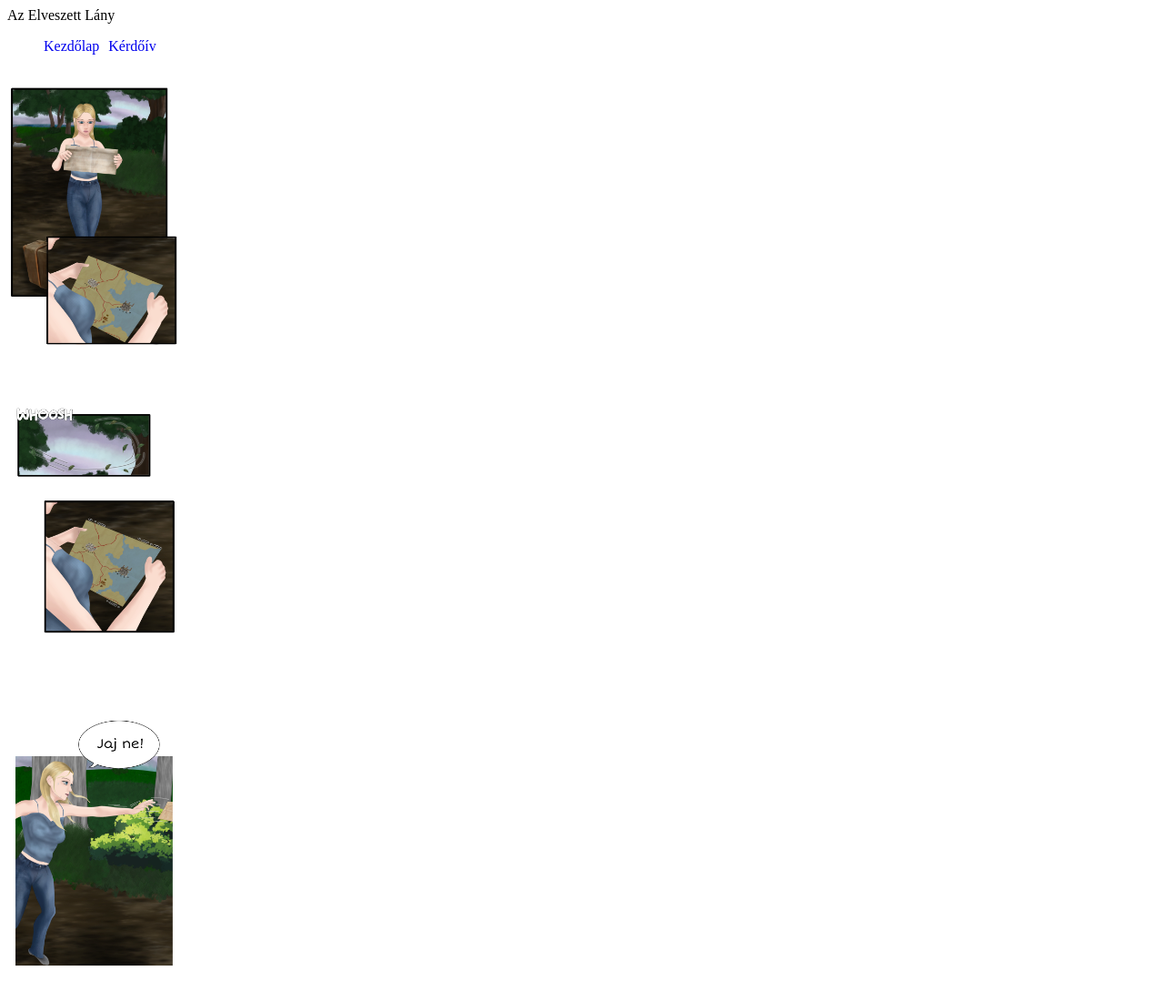
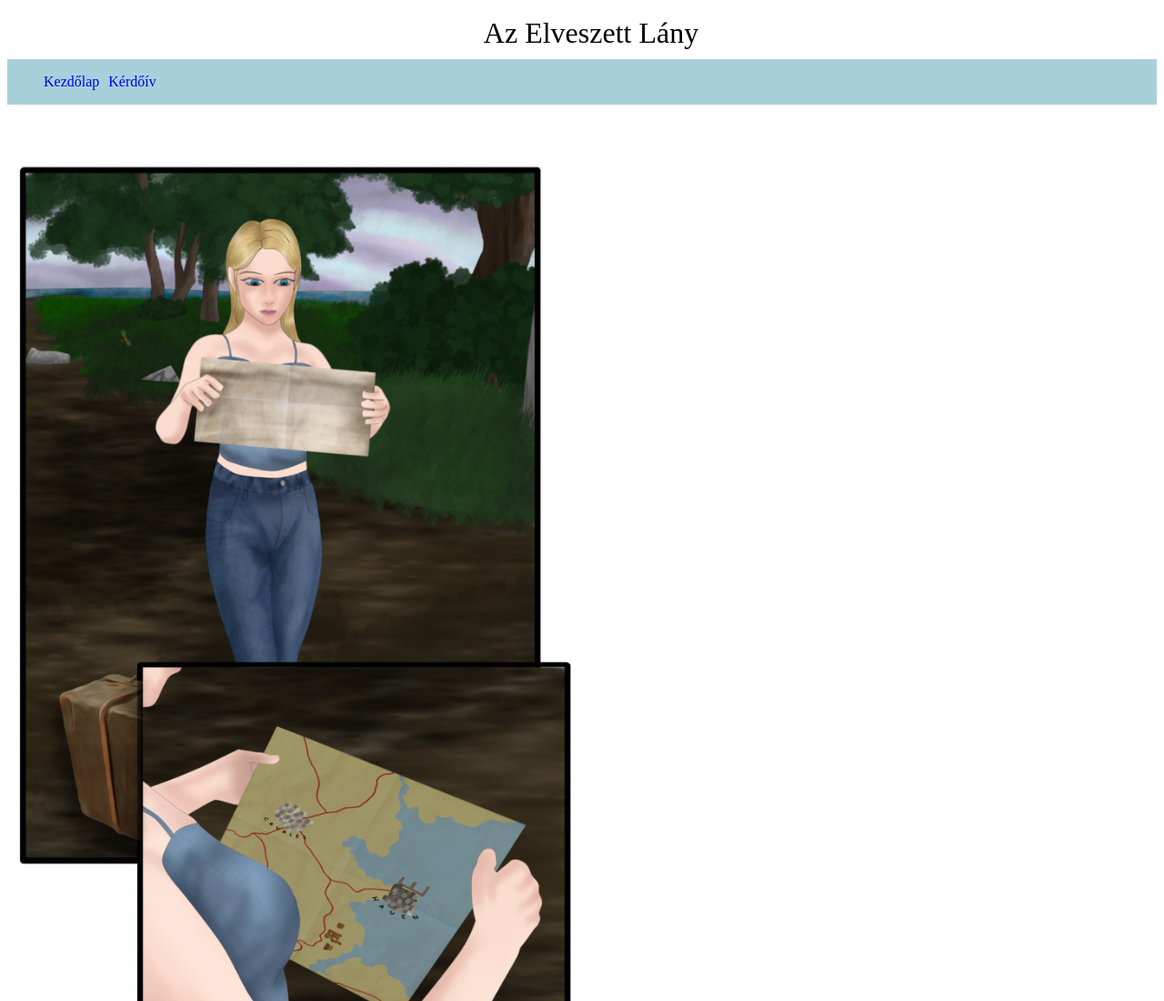
Before and after one commit to DDorka02/t-rt-net, a plain HTML site: page index.html in a window 1280 px wide. Shown: the top 1100 px of the page at 91% size. Drawn offline with Linux system fonts and the light colour scheme.

Commit message:
szerkesztés

```diff
--- a/stilus.css
+++ b/stilus.css
@@ -22,12 +22,20 @@ article{
 aside{
     flex:0 0 ;
 }
-
+header{
+    text-align: center;
+    margin: 10px;
+    font-size: xx-large;
+}
+nav{
+    background-color: rgb(168, 208, 219);
+}
 nav ul{
     display: flex;
     flex-wrap: wrap;
     list-style: none;
     gap: 10px;
+
 }
 
 nav a{
@@ -39,7 +47,7 @@ article>div{
     flex: 0 0 100%;
 }
 article>div>img{
-    width: 30%;
+    width: 100%;
 }
 
 @media screen and (max-width: 600px){
```
